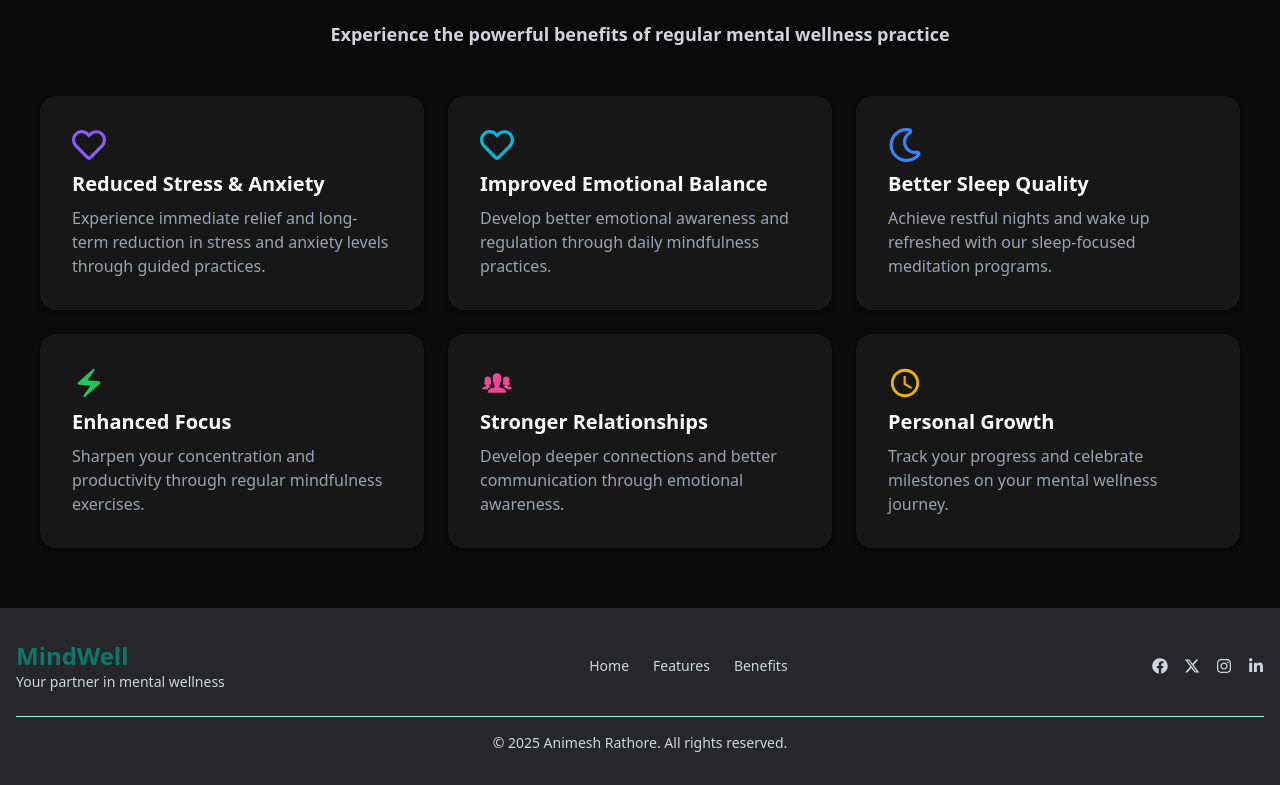
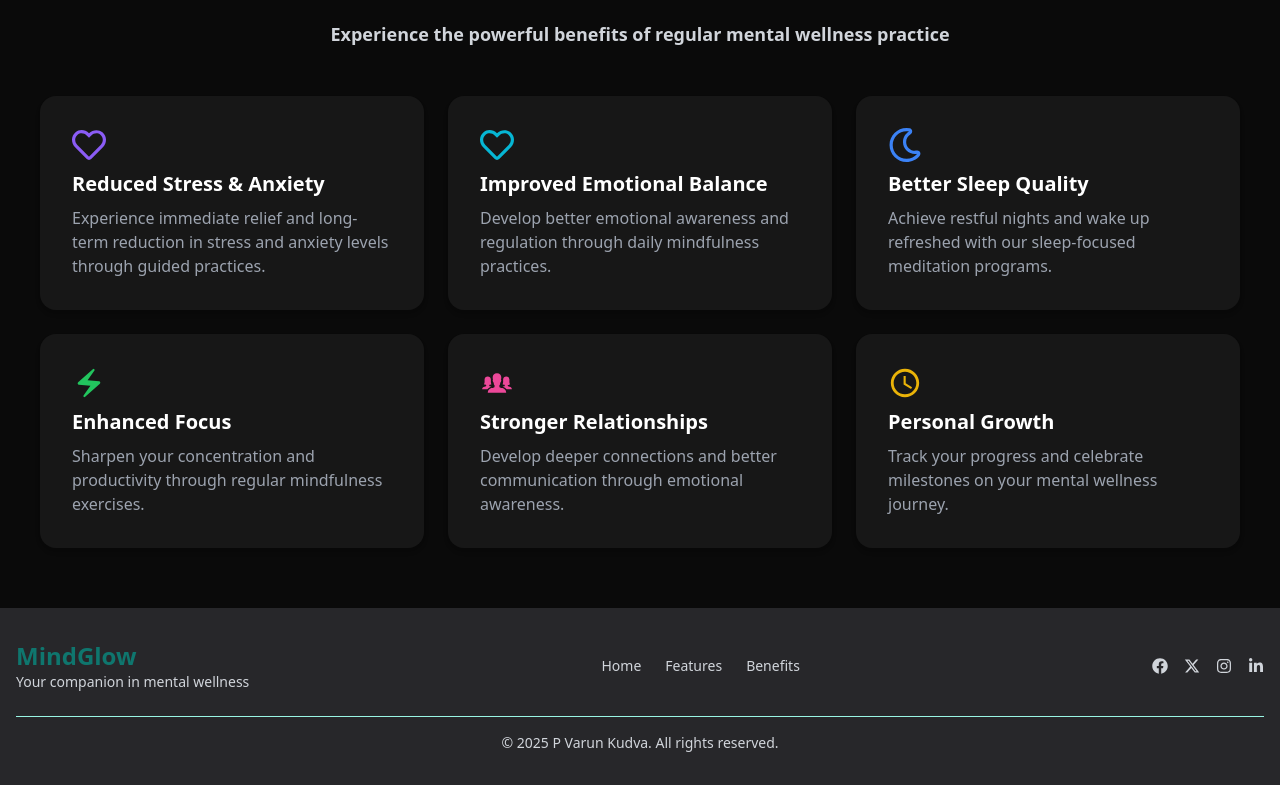
Before and after one commit to varun-kudvagit/MindGlow, a React (Vite) app in the folder frontend/: page / in a window 1280 px wide. Shown: the part 972-1757 px from the top of the page. Built offline with nearby package versions, Linux system fonts and the light colour scheme.

Commit message:
Update Footer.jsx

```diff
--- a/frontend/src/components/Footer.jsx
+++ b/frontend/src/components/Footer.jsx
@@ -8,8 +8,8 @@ function Footer() {
           <div className="flex flex-col md:flex-row justify-between items-center gap-4">
             {/* Logo or App Name */}
             <div className="text-center md:text-left">
-              <h2 className="text-2xl font-bold text-teal-700 dark:text-teal-300">MindWell</h2>
-              <p className="text-sm">Your partner in mental wellness</p>
+              <h2 className="text-2xl font-bold text-teal-700 dark:text-teal-300">MindGlow</h2>
+              <p className="text-sm">Your companion in mental wellness</p>
             </div>
 
             {/* Navigation Links */}
@@ -67,7 +67,7 @@ function Footer() {
 
           {/* Copyright Section */}
           <div className="text-center mt-6 text-sm border-t border-teal-200 dark:border-gray-700 pt-4">
-            © {new Date().getFullYear()} Animesh Rathore. All rights reserved.
+            © {new Date().getFullYear()} P Varun Kudva. All rights reserved.
           </div>
         </div>
       </footer>
```
